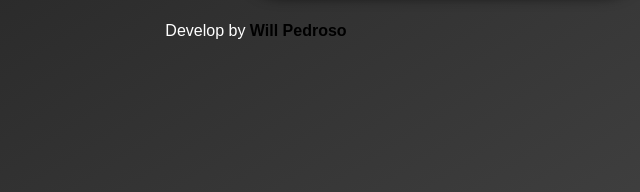
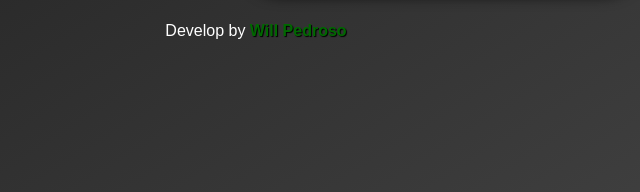
Before and after one commit to willypedroso/hangman-game, a plain HTML site: page index.html in a window 1280 px wide. Shown: the part 586-778 px from the top of the page, 384-1024 px from the left. Drawn offline with Linux system fonts and the light colour scheme; a web font is replaced by a local one.

Commit message:
update a tags styles

```diff
--- a/style.css
+++ b/style.css
@@ -164,12 +164,12 @@ footer {
 }
 
 a {
-    color: #000;
+    color: rgb(0, 104, 0);
+    text-shadow: 1px 1px 1px black;
     text-decoration: none;
     font-weight: bolder;
 }
 
 a:hover {
-    color: rgb(0, 104, 0);
-    text-shadow: 1px 1px 1px black;
+    text-decoration: underline;
 }
```
